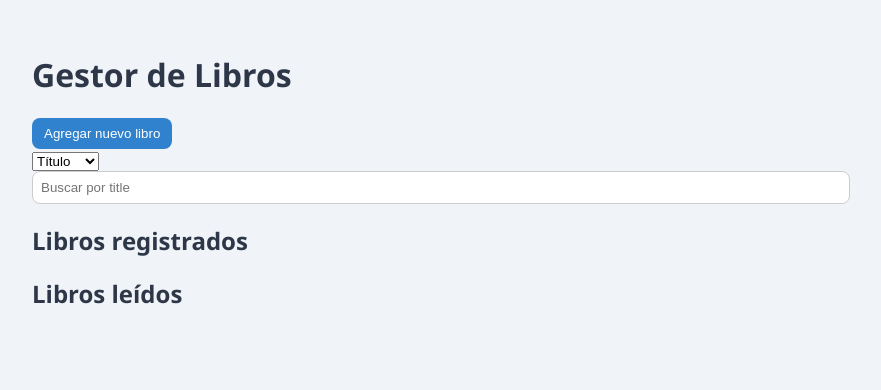
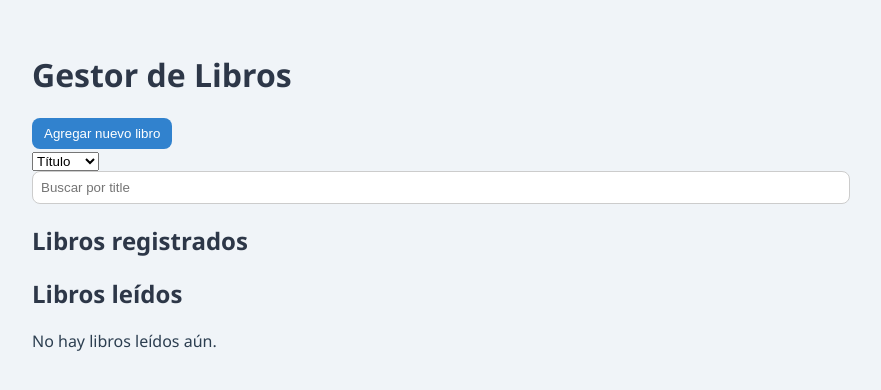
Before and after one commit to wuil2004/examen2, a React (Vite) app: page / in a window 1280 px wide. Shown: the top 390 px of the page, without its empty margins (208-1089 px from the left). Built offline with nearby package versions, Linux system fonts and the light colour scheme.

Commit message:
funcional

```diff
--- a/src/components/ReadBooks.jsx
+++ b/src/components/ReadBooks.jsx
@@ -7,9 +7,15 @@ export default function ReadBooks() {
   return (
     <div>
       <h2>Libros leídos</h2>
-      {readBooks.map(book => (
-        <div key={book.id}>{book.title} - {book.author}</div>
-      ))}
+      {readBooks.length === 0 ? (
+        <p>No hay libros leídos aún.</p>
+      ) : (
+        readBooks.map(book => (
+          <div key={book.id} className="book-card read">
+            <strong>{book.title}</strong> - {book.author} ({book.year}) [{book.genre}]
+          </div>
+        ))
+      )}
     </div>
   );
 }
--- a/src/index.css
+++ b/src/index.css
@@ -78,6 +78,7 @@ button.secondary:hover {
 .book-card.read {
   border-left-color: #48bb78;
   opacity: 0.8;
+  background-color: #f0fff4;
 }
 
 .book-card button {
```
